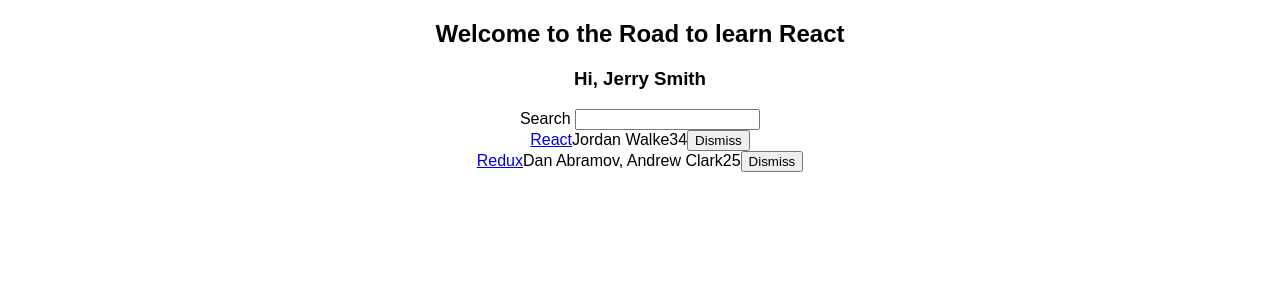
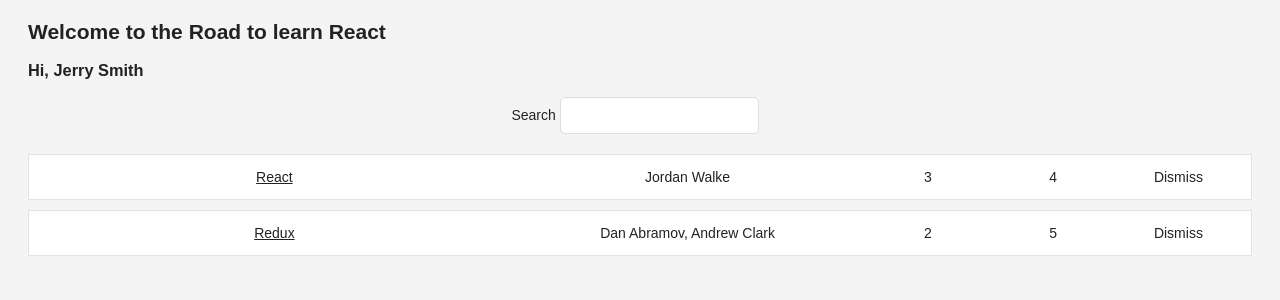
Before and after one commit to nkosarek/react-course-hackernews, a React (Create React App) app: page / in a window 1280 px wide. Shown: the top 300 px of the page. Built offline with nearby package versions, Linux system fonts and the light colour scheme.

Commit message:
Styling Components

```diff
--- a/src/App.css
+++ b/src/App.css
@@ -1,28 +1,63 @@
-.App {
+.page {
+  margin: 20px;
+}
+
+.interactions {
   text-align: center;
 }
 
-.App-logo {
-  animation: App-logo-spin infinite 20s linear;
-  height: 80px;
+.table {
+  margin: 20px 0;
 }
 
-.App-header {
-  background-color: #222;
-  height: 150px;
-  padding: 20px;
-  color: white;
+.table-header {
+  display: flex;
+  line-height: 24px;
+  font-size: 16px;
+  padding: 0 10px;
+  justify-content: space-between;
 }
 
-.App-title {
-  font-size: 1.5em;
+.table-empty {
+  margin: 200px;
+  text-align: center;
+  font-size: 16px;
 }
 
-.App-intro {
-  font-size: large;
+.table-row {
+  display: flex;
+  line-height: 24px;
+  white-space: nowrap;
+  margin: 10px 0;
+  padding: 10px;
+  background: #ffffff;
+  border: 1px solid #e3e3e3;
 }
 
-@keyframes App-logo-spin {
-  from { transform: rotate(0deg); }
-  to { transform: rotate(360deg); }
+.table-header > span {
+  overflow: hidden;
+  text-overflow: ellipsis;
+  padding: 0 5px;
 }
+
+.table-row > span {
+  overflow: hidden;
+  text-overflow: ellipsis;
+  padding: 0 5px;
+}
+
+.button-inline {
+  border-width: 0;
+  background: transparent;
+  color: inherit;
+  text-align: inherit;
+  -webkit-font-smoothing: inherit;
+  padding: 0;
+  font-size: inherit;
+  cursor: pointer;
+}
+
+.button-active {
+  border-radius: 0;
+  border-bottom: 1px solid #38BB6C;
+}
--- a/src/App.js
+++ b/src/App.js
@@ -21,6 +21,18 @@ const list = [
 ];
 
 const welcome = "Welcome to the Road to learn React";
+
+const largeColumn = {
+  width: '40%',
+};
+
+const midColumn = {
+  width: '30%',
+};
+
+const smallColumn = {
+  width: '10%',
+};
 
 const isSearched = (searchTerm) => (item) =>
   item.title.toLowerCase().includes(searchTerm.toLowerCase());
@@ -56,11 +68,12 @@ class App extends Component {
     const { firstname, lastname } = user;
 
     return (
-      <div className="App">
+      <div className="page">
         <h2>{welcome}</h2>
 
         <h3>Hi, {firstname} {lastname}</h3>
 
+        <div className="interactions">
           <Search
             value={searchTerm}
             onChange={this.onSearchChange}
@@ -73,6 +86,7 @@ class App extends Component {
             pattern={searchTerm}
             onDismiss={this.onDismiss}
           />
+        </div>
       </div>
     );
   }
@@ -88,17 +102,26 @@ const Search = ({ value, onChange, children }) =>
   </form>
 
 const Table = ({ list, pattern, onDismiss }) =>
-  <div>
+  <div className="table">
     { list.filter(isSearched(pattern)).map(item =>
-      <div key={item.objectID}>
-        <span>
+      <div key={item.objectID} className="table-row">
+        <span style={largeColumn}>
           <a href={item.url}>{item.title}</a>
         </span>
-        <span>{item.author}</span>
-        <span>{item.num_comments}</span>
-        <span>{item.points}</span>
-        <span>
-          <Button onClick={() => onDismiss(item.objectID)}>
+        <span style={midColumn}>
+          {item.author}
+        </span>
+        <span style={smallColumn}>
+          {item.num_comments}
+        </span>
+        <span style={smallColumn}>
+          {item.points}
+        </span>
+        <span style={smallColumn}>
+          <Button
+            onClick={() => onDismiss(item.objectID)}
+            className="button-inline"
+          >
             Dismiss
           </Button>
         </span>
--- a/src/index.css
+++ b/src/index.css
@@ -1,5 +1,44 @@
 body {
+  color: #222;
+  background: #f4f4f4;
+  font: 400 14px CoreSans, Arial,sans-serif;
+}
+
+a {
+  color: #222;
+}
+
+a:hover {
+  text-decoration: underline;
+}
+
+ul, li {
+  list-style: none;
+  padding: 0;
   margin: 0;
-  padding: 0;
-  font-family: sans-serif;
 }
+
+input {
+  padding: 10px;
+  border-radius: 5px;
+  outline: none;
+  margin-right: 10px;
+  border: 1px solid #dddddd;
+}
+
+button {
+  padding: 10px;
+  border-radius: 5px;
+  border: 1px solid #dddddd;
+  background: transparent;
+  color: #808080;
+  cursor: pointer;
+}
+
+button:hover {
+  color: #222;
+}
+
+*:focus {
+  outline: none;
+}
```
Lines whose indentation alone changed are shown as unchanged.
